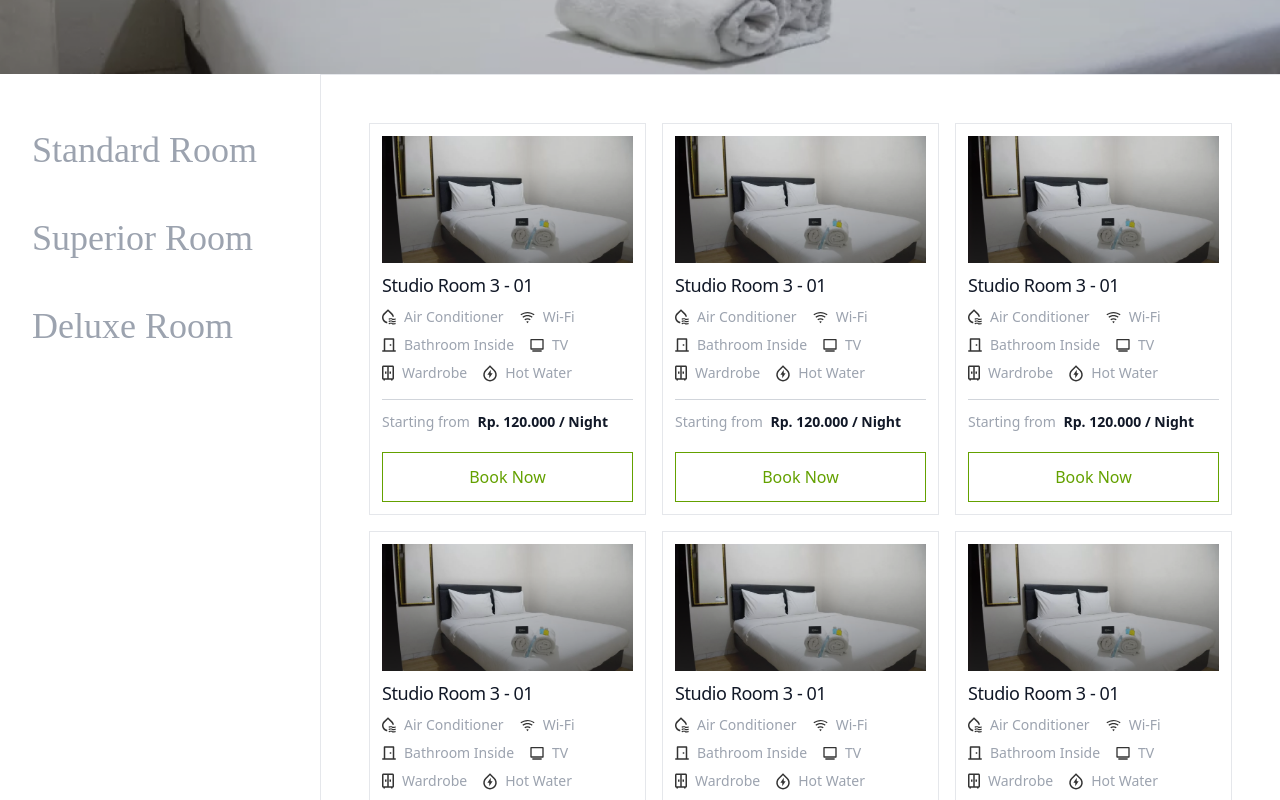
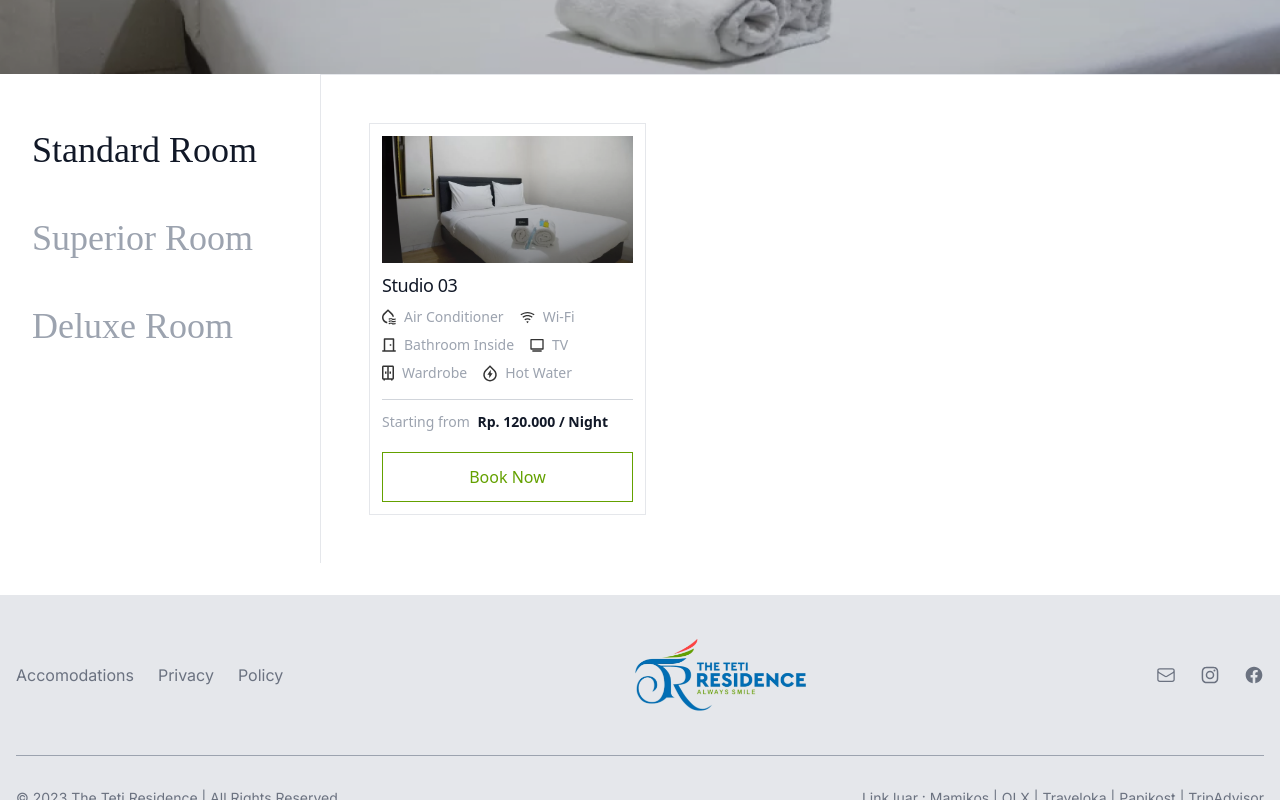
Before and after one commit to Mahib22/teti-residence, a Vue app: page /accomodations in a window 1280 px wide. Shown: the part 620-1420 px from the top of the page. Built offline with nearby package versions, Linux system fonts and the light colour scheme; a web font is replaced by a local one.

Commit message:
update data

```diff
--- a/src/views/Accomodations.vue
+++ b/src/views/Accomodations.vue
@@ -22,9 +22,15 @@
       <div
         class="lg:p-8 2xl:p-16 font-italian text-2xl lg:text-4xl 2xl:text-6xl flex lg:flex-col lg:space-y-12 2xl:space-y-20 lg:space-x-0 space-x-4 py-4 whitespace-nowrap"
       >
-        <a href="#" class="text-gray-400 hover:text-gray-900">Standard Room</a>
-        <a href="#" class="text-gray-400 hover:text-gray-900">Superior Room</a>
-        <a href="#" class="text-gray-400 hover:text-gray-900">Deluxe Room</a>
+        <p
+          v-for="(filter, index) in filters"
+          :key="index"
+          @click="filterTodo(filter)"
+          class="text-gray-400 hover:text-gray-900 cursor-pointer"
+          :class="[filter === activeFilter ? 'text-gray-900' : '']"
+        >
+          {{ filter }}
+        </p>
       </div>
     </div>
 
@@ -36,8 +42,8 @@
       >
         <div
           class="border border-gray-200 p-3 2xl:p-6 w-64 lg:w-full"
-          v-for="n in 10"
-          :key="n"
+          v-for="(todo, index) in getTodos"
+          :key="index"
         >
           <div class="inline-block">
             <img src="img/room/img1.png" alt="img-card" />
@@ -45,7 +51,7 @@
             <h5
               class="my-2 2xl:my-6 text-lg 2xl:text-4xl font-medium tracking-tight text-gray-900"
             >
-              Studio Room 3 - 01
+              {{ todo.name }}
             </h5>
 
             <div class="pb-2">
@@ -106,7 +112,7 @@
             >
               Starting from
               <span class="font-semibold text-gray-900 ml-1"
-                >Rp. 120.000 / Night</span
+                >Rp. {{ todo.price }} / Night</span
               >
             </p>
 
@@ -126,7 +132,34 @@
 </template>
 
 <script>
+import { ref, computed } from "vue";
+
 export default {
   name: "Accomodations",
+
+  setup() {
+    const filters = ref(["Standard Room", "Superior Room", "Deluxe Room"]);
+    const todos = ref([
+      { name: "Studio 01", price: "170.000", type: "Deluxe Room" },
+      { name: "Studio 02", price: "130.000", type: "Superior Room" },
+      { name: "Studio 03", price: "120.000", type: "Standard Room" },
+    ]);
+    const activeFilter = ref("Standard Room");
+
+    function filterTodo(type) {
+      activeFilter.value = type;
+    }
+
+    const getTodos = computed(() => {
+      return todos.value.filter((item) => item.type === activeFilter.value);
+    });
+
+    return {
+      filters,
+      activeFilter,
+      filterTodo,
+      getTodos,
+    };
+  },
 };
 </script>
```
